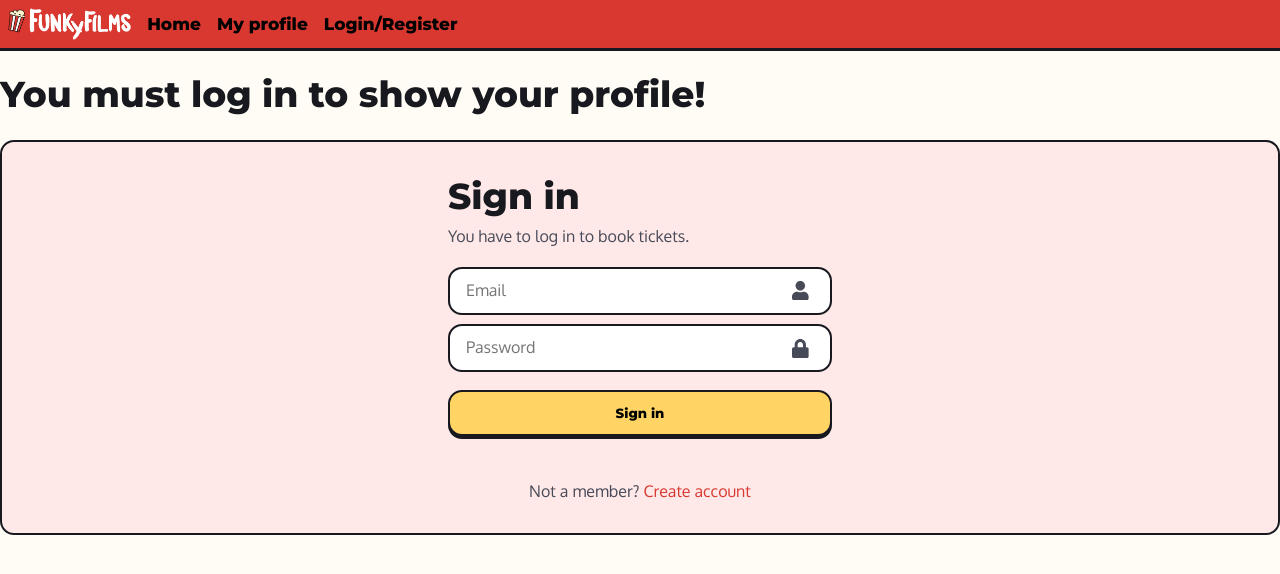
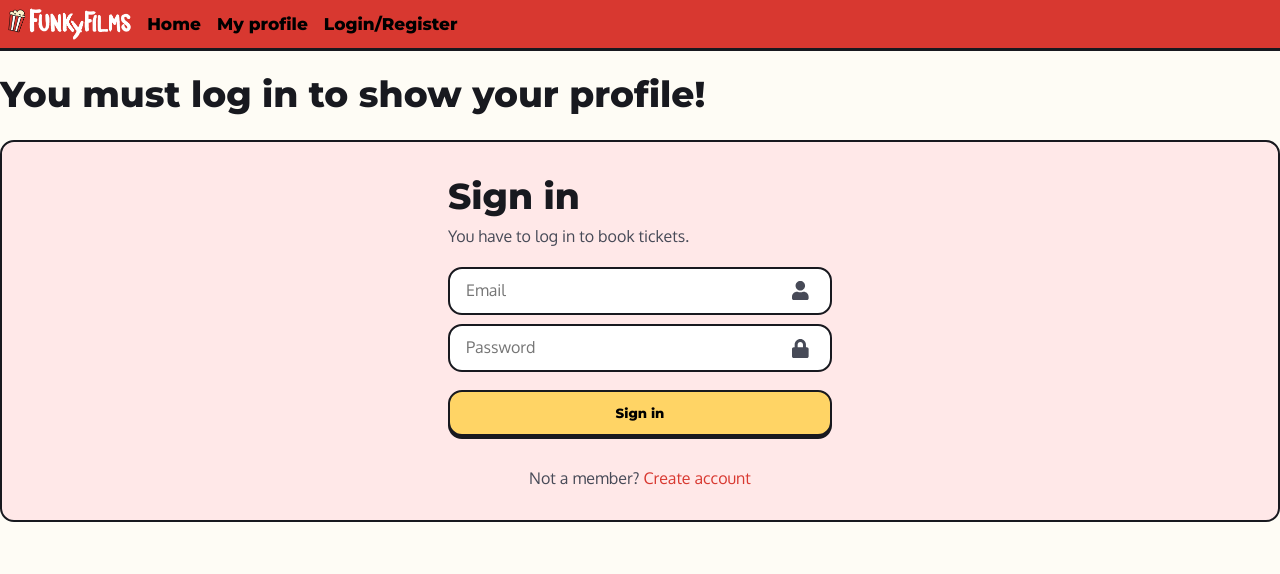
Before and after one commit to NervousNerve/filmvisarna-lewandowski, a React (Create React App) app: page /profile in a window 1280 px wide. Shown: the top 574 px of the page. Built offline with nearby package versions, Linux system fonts and the light colour scheme; no server answers; what use-query-params would draw is missing.

Commit message:
Removed unused styling

```diff
--- a/src/css/Entry.module.css
+++ b/src/css/Entry.module.css
@@ -1,7 +1,6 @@
 .entryContainer {
   background-color: #ffe8e8;
   padding: 1em;
-  /* width: 20em; */
   border: 2px solid #18191f;
   border-radius: 14px;
 }
--- a/src/css/Login.module.css
+++ b/src/css/Login.module.css
@@ -6,7 +6,6 @@ form {
 }
 
 .inputContainer input {
-  /* position: relative; */
   width: 100%;
 }
 .inputContainer {
@@ -19,19 +18,10 @@ form {
 .lockIcon {
   position: absolute;
   font-size: 19px;
-  /* left: 15em; */
   z-index: 1;
   color: #474a57;
   left: calc(100% - 40px);
 }
-
-/* .userIcon {
-  top: 8.6em;
-}
-
-.lockIcon {
-  top: 11.6em;
-} */
 
 .toggleMenuBtn button {
   border: none;
@@ -40,7 +30,11 @@ form {
   background-color: inherit;
   font-family: "Montserrat", sans-serif;
   cursor: pointer;
-  margin-top: 0;
+  margin: 0 !important;
+}
+
+.toggleMenuBtn p {
+  margin: 0;
 }
 
 .highlighted {
--- a/src/css/Register.module.css
+++ b/src/css/Register.module.css
@@ -9,7 +9,7 @@
   background-color: inherit;
   font-family: "Montserrat", sans-serif;
   cursor: pointer;
-  margin-top: 0;
+  margin: 0;
 }
 
 .highlighted {
```
